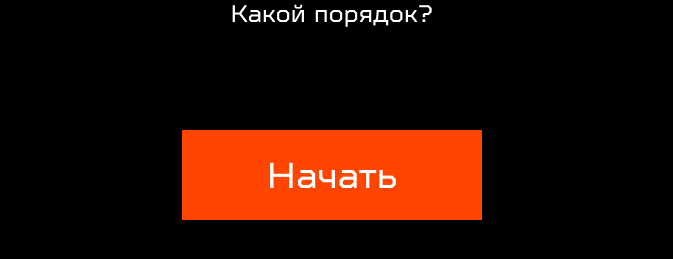
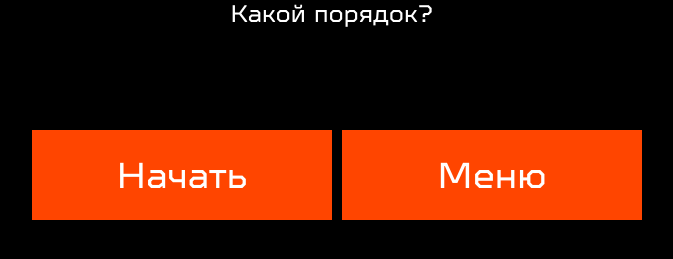
Before and after one commit to Maxim-prog292/planetariy_game_3, a plain HTML site: page index.html in a window 1280 px wide. Shown: the part 317-576 px from the top of the page, without its empty margins (308-981 px from the left). Drawn offline with Linux system fonts and the light colour scheme.

Commit message:
Add files via upload

```diff
--- a/index.html
+++ b/index.html
@@ -10,7 +10,10 @@
     <div id="start-screen" class="screen active">
       <p style="font-size: 36px">Солнечная система</p>
       <p style="font-size: 24px">Какой порядок?</p>
-      <button id="start-button">Начать</button>
+      <div class="button_container">
+        <button id="start-button">Начать</button>
+        <button class="returnButton">Меню</button>
+      </div>
     </div>
 
     <div id="game-screen" class="screen">
@@ -28,6 +31,7 @@
       <div class="controls">
         <button id="check-button">Проверить</button>
         <button id="reset-button">Сбросить</button>
+        <button class="returnButton">Меню</button>
       </div>
     </div>
 
--- a/script.js
+++ b/script.js
@@ -1,3 +1,10 @@
+const returnButton = document.querySelectorAll(".returnButton");
+returnButton.forEach((element) =>
+  element.addEventListener("click", () => {
+    window.location.href = "https://maxim-prog292.github.io/Game-selection/";
+  })
+);
+
 const planets = [
   { name: "Меркурий", order: 1, img: "image/mercuriy.png" },
   { name: "Венера", order: 2, img: "image/venera.png" },
--- a/style.css
+++ b/style.css
@@ -2,6 +2,7 @@
   font-family: Pixel;
   src: url(fonts/TT_Octosquares_Regular.ttf) format("truetype");
 }
+
 * {
   touch-action: none;
   user-select: none;
@@ -24,7 +25,9 @@ body {
   height: 100vh;
   overflow: hidden;
 }
-
+#start-button {
+  margin-left: 10px;
+}
 .screen {
   display: none;
   flex-direction: column;
@@ -51,7 +54,7 @@ button {
   cursor: pointer;
 }
 
-button:hover {
+button:active {
   background: #ff5733;
 }
 
@@ -122,7 +125,6 @@ button:hover {
   height: 100px;
   padding: 0;
 }
-
 
 #solar-field .planet[data-order="1"] {
   width: 40px;
@@ -223,3 +225,10 @@ button:hover {
   justify-content: center;
   gap: 20px;
 }
+.button_container {
+  display: flex;
+  flex-direction: row;
+}
+.returnButton {
+  margin-left: 10px;
+}
```
